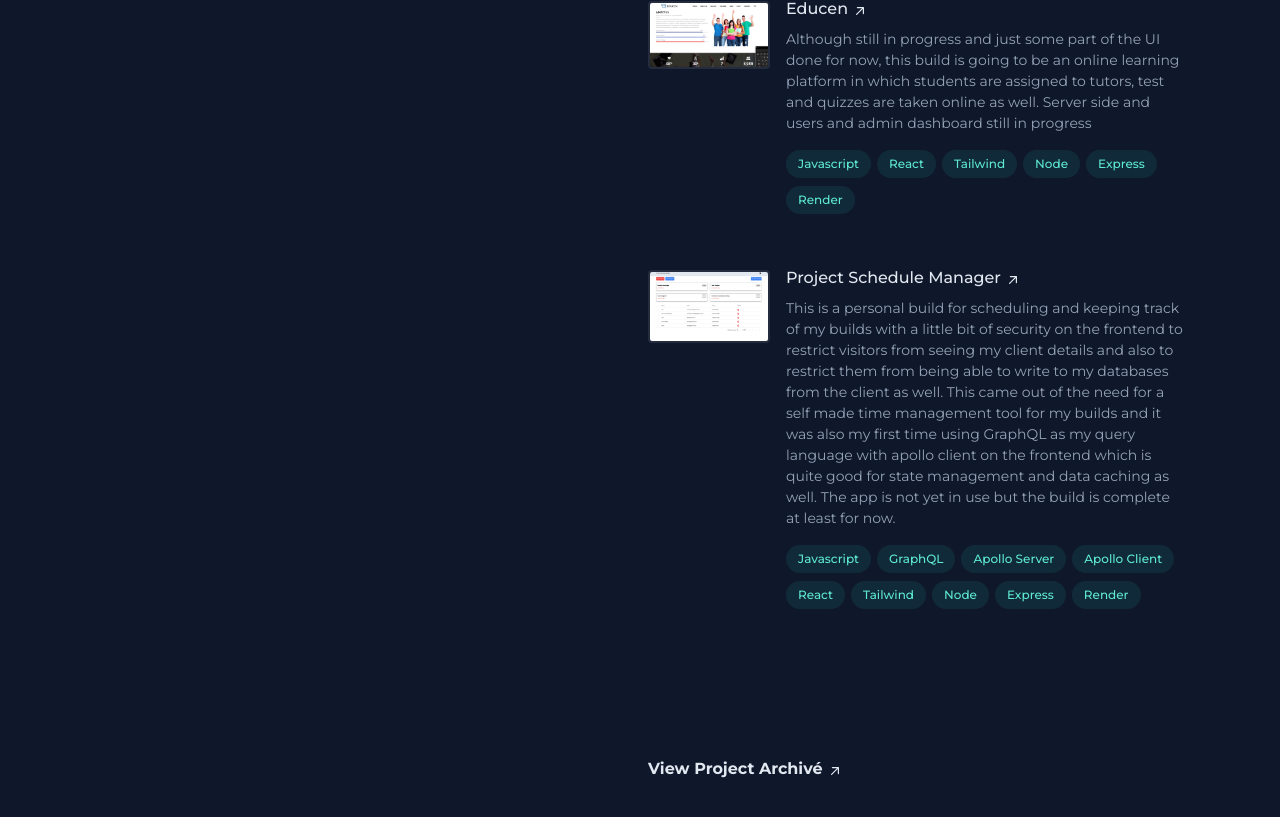
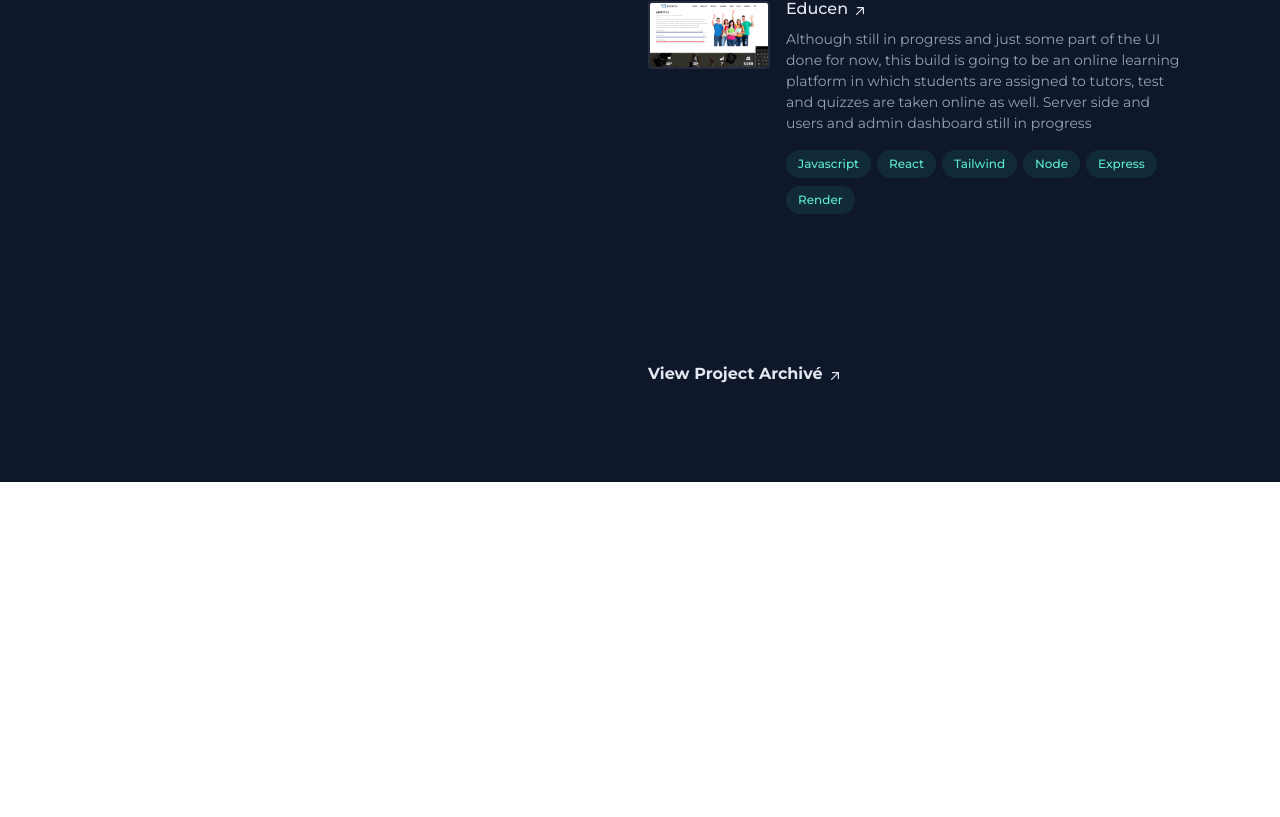
Before and after one commit to Superstahn95/portfolio, a React (Vite) app: page / in a window 1280 px wide. Shown: the part 2557-3374 px from the top of the page. After the commit the page ends 3039 px from the top, so only its background shows below. Built offline with nearby package versions, Linux system fonts and the light colour scheme.

Commit message:
changes to static data

```diff
--- a/src/assets/data.js
+++ b/src/assets/data.js
@@ -159,28 +159,28 @@ export const projects = [
     completed: false,
     githubClientUrl: "https://github.com/Superstahn95/educen",
   },
-  {
-    id: 9,
-    name: "Project Schedule Manager",
-    description:
-      "This is a personal build for scheduling and keeping track of my builds with a little bit of security on the frontend to restrict visitors from seeing my client details and also to restrict them from being able to write to my databases from the client as well. This came out of the need for a self made time management tool for my builds and it was also my first time using GraphQL as my query language with apollo client on the frontend which is quite good for state management and data caching as well. The app is not yet in use but the build is complete at least for now.",
-    link: "https://project-mgr.onrender.com",
-    technologies: [
-      "Javascript",
-      "GraphQL",
-      "Apollo Server",
-      "Apollo Client",
-      "React",
-      "Tailwind",
-      "Node",
-      "Express",
-      "Render",
-    ],
-    imageUrl: "/images/projectschedulemgr.png",
-    completed: false,
-    githubClientUrl:
-      "https://github.com/Superstahn95/project-manager-server-graphQL",
-    githubServerUrl:
-      "https://github.com/Superstahn95/project-manager-server-graphQL",
-  },
+  // {
+  //   id: 9,
+  //   name: "Project Schedule Manager",
+  //   description:
+  //     "This is a personal build for scheduling and keeping track of my builds with a little bit of security on the frontend to restrict visitors from seeing my client details and also to restrict them from being able to write to my databases from the client as well. This came out of the need for a self made time management tool for my builds and it was also my first time using GraphQL as my query language with apollo client on the frontend which is quite good for state management and data caching as well. The app is not yet in use but the build is complete at least for now.",
+  //   link: "https://project-mgr.onrender.com",
+  //   technologies: [
+  //     "Javascript",
+  //     "GraphQL",
+  //     "Apollo Server",
+  //     "Apollo Client",
+  //     "React",
+  //     "Tailwind",
+  //     "Node",
+  //     "Express",
+  //     "Render",
+  //   ],
+  //   imageUrl: "/images/projectschedulemgr.png",
+  //   completed: false,
+  //   githubClientUrl:
+  //     "https://github.com/Superstahn95/project-manager-server-graphQL",
+  //   githubServerUrl:
+  //     "https://github.com/Superstahn95/project-manager-server-graphQL",
+  // },
 ];
```
